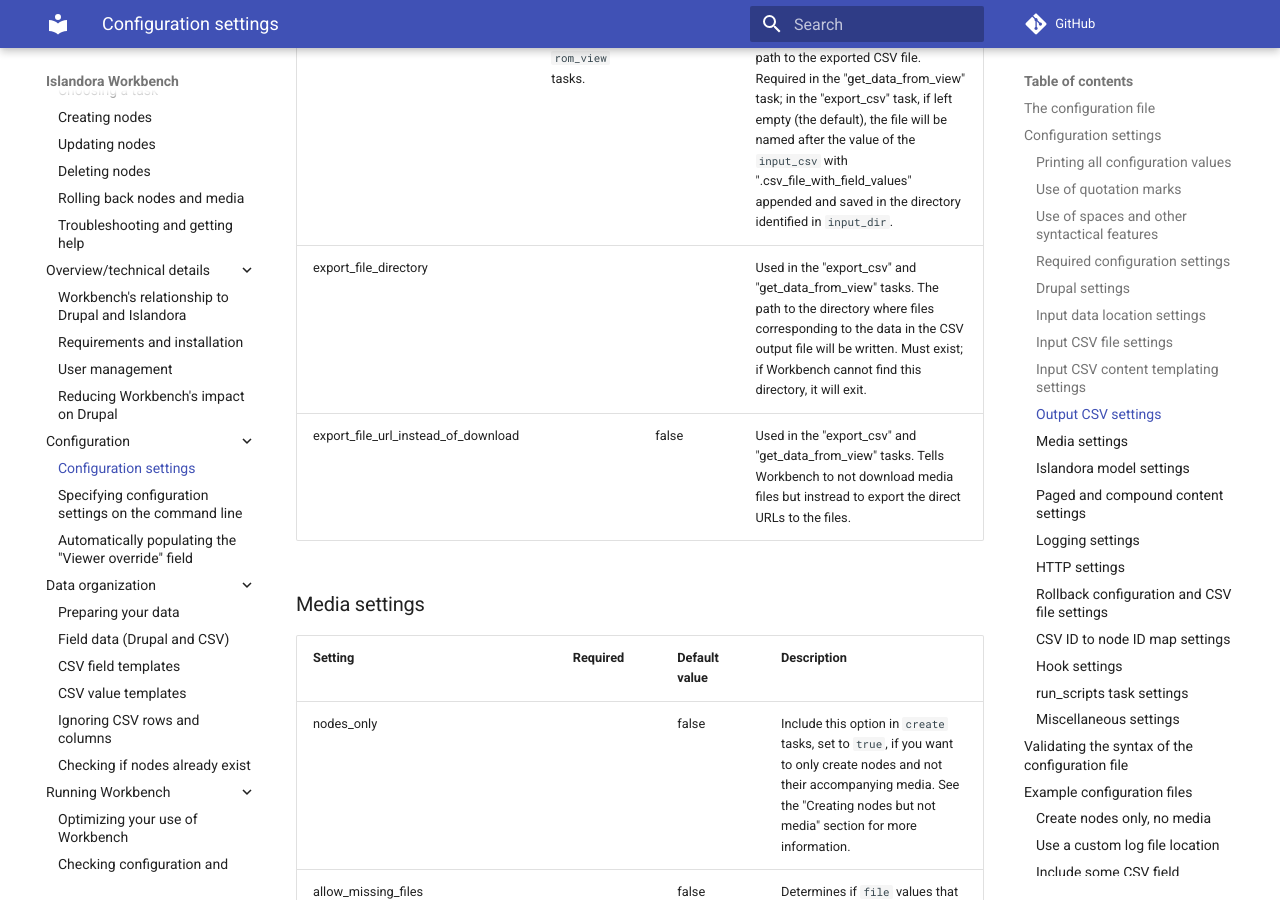
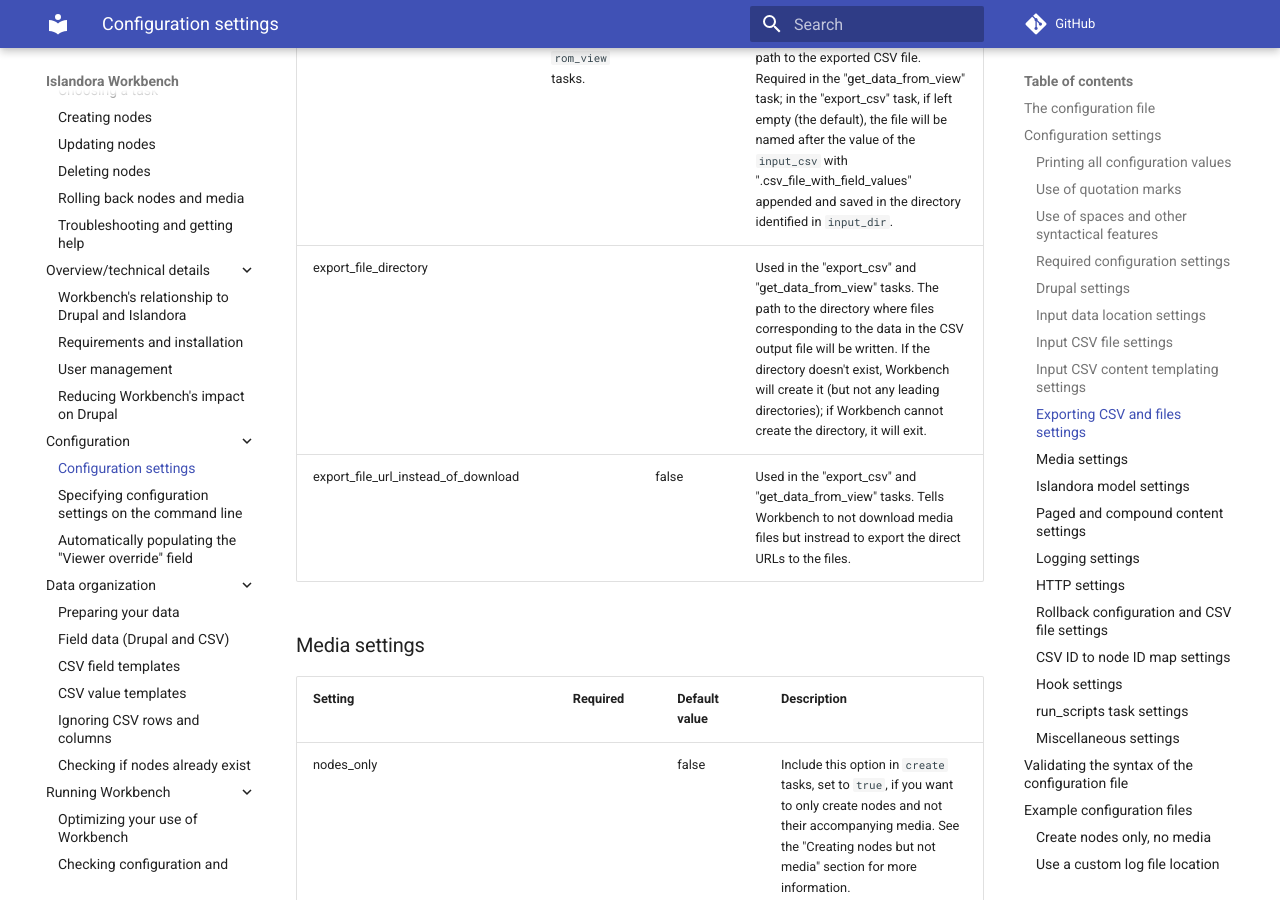
Before and after one commit to mjordan/islandora_workbench_docs, an MkDocs documentation site: the page built from docs/configuration.md, in a window 1280 px wide and 900 px high, scrolled down 11758 px. Built offline with MkDocs 1.6.1 and Material for MkDocs 9.7.7, drawn with Linux system fonts in a browser that asks for light colours; comment, search, counter and statistics services are not loaded; some of the changed text lies outside the part shown.

Commit message:
Updates to reflect work done on #906.

```diff
--- a/docs/configuration.md
+++ b/docs/configuration.md
@@ -171,7 +171,7 @@
 | field_viewer_override_extensions |  |  | List of mappings from values in the Islandora Display vocabulary to extensions on files named in the input CSV `file` column. Allows for automatic population of the `file` field. More detail provided at "[Automatically populating the "Viewer override" field](/islandora_workbench_docs/viewer_override/)". |
 
 
-### Output CSV settings
+### Exporting CSV and files settings
 
 See "[Generating CSV files](/islandora_workbench_docs/generating_csv_files/)" section for more information.
 
@@ -183,7 +183,7 @@
 | export_csv_field_list | | [] (empty list) | List of fields to include in exported CSV data. If empty, all fields will be included.  See "[Using a Drupal View to identify content to export as CSV](/islandora_workbench_docs/generating_csv_files/#using-a-drupal-view-to-identify-content-to-export-as-csv)" for more information. |
 | view_parameters | | | List of URL parameter/value strings to include in requests to a View. See "[Using a Drupal View to identify content to export as CSV](/islandora_workbench_docs/generating_csv_files/#using-a-drupal-view-to-identify-content-to-export-as-csv)" for more information. |
 | export_csv_file_path | ✔️ in `get_data_from_view` tasks. | | Used in the "export_csv" and "get_data_from_view" tasks. The path to the exported CSV file. Required in the "get_data_from_view" task; in the "export_csv" task, if left empty (the default), the file will be named after the value of the `input_csv` with ".csv_file_with_field_values" appended and saved in the directory identified in `input_dir`. |
-| export_file_directory | | | Used in the "export_csv" and "get_data_from_view" tasks. The path to the directory where files corresponding to the data in the CSV output file will be written. Must exist; if Workbench cannot find this directory, it will exit. |
+| export_file_directory | | | Used in the "export_csv" and "get_data_from_view" tasks. The path to the directory where files corresponding to the data in the CSV output file will be written. If the directory doesn't exist, Workbench will create it (but not any leading directories); if Workbench cannot create the directory, it will exit. |
 | export_file_url_instead_of_download | | false | Used in the "export_csv" and "get_data_from_view" tasks. Tells Workbench to not download media files but instread to export the direct URLs to the files. |
 
 
```
Also changed, not shown: docs/changelog.md (+2 -0 lines), docs/exporting_media.md (+1 -1 lines).
